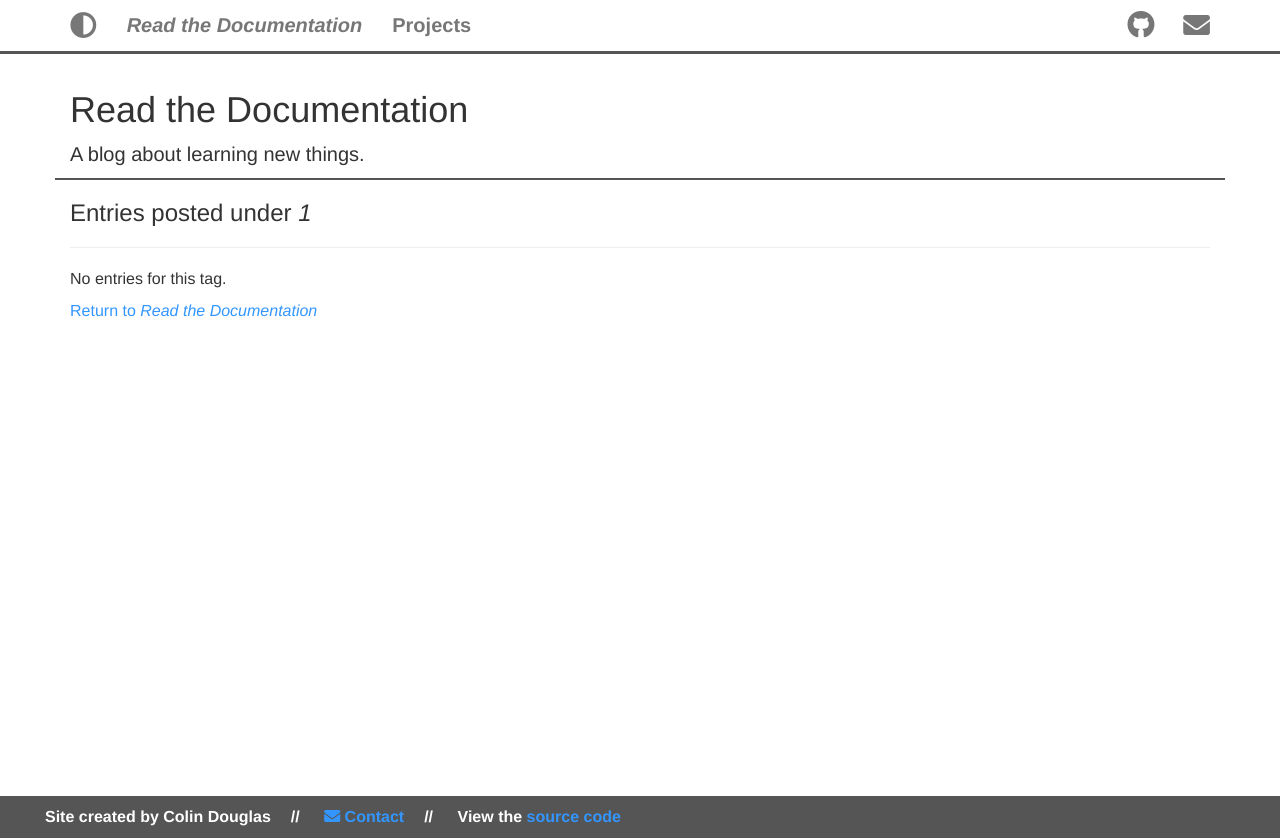
After one commit to cmdpdx/cdouglas.xyz, a Flask app: page /blog/tag/1 in a window 1280 px wide. The commit adds this page. Run offline with Flask 2, Linux system fonts and the light colour scheme; data that the repository does not hold is empty; some libraries are stand-ins or nearby versions.

Commit message:
added tag/<text> endpoint to list all tagged posts

```diff
--- a/cmd/blog/routes.py
+++ b/cmd/blog/routes.py
@@ -6,7 +6,7 @@ from flask import render_template, flash, redirect, url_for, request,\
 from flask_login import login_required, current_user
 
 from cmd import db
-from cmd.models import User, Post
+from cmd.models import User, Post, Tag
 from cmd.blog import bp
 from cmd.blog.forms import PostForm
 import cmd.blog.helpers
@@ -26,7 +26,7 @@ def main():
     next_url = None
     post.body = markdown(post.body)
     return render_template(
-        'blog/blog.html',
+        'blog/post.html',
         title=current_app.config['BLOG_TITLE'],
         description=current_app.config['BLOG_DESCRIPTION'],
         post=post,
@@ -47,7 +47,7 @@ def by_title(simple_title):
     next_url = get_next_url(post)
     post.body = markdown(post.body)
     return render_template(
-        'blog/blog.html',
+        'blog/post.html',
         title=current_app.config['BLOG_TITLE'],
         description=current_app.config['BLOG_DESCRIPTION'],
         post=post,
@@ -55,6 +55,16 @@ def by_title(simple_title):
         next_url=next_url
     )
 
+@bp.route('/tag/<tag_text>')
+def tag_search(tag_text):
+    tag = Tag.query.filter_by(text=tag_text).first()
+    if not tag:
+        tag = Tag(text=tag_text)
+    return render_template('blog/tag_search.html', title=tag.text, tag=tag)
+
+@bp.route('/posts')
+def all_posts():
+    pass
 
 @bp.route('/new_post', methods=['GET', 'POST'])
 @login_required
--- a/cmd/main/routes.py
+++ b/cmd/main/routes.py
@@ -6,6 +6,7 @@ from cmd.main import bp
 @bp.before_app_request
 def before_request():
     g.blog_title = current_app.config['BLOG_TITLE']
+    g.blog_description = current_app.config['BLOG_DESCRIPTION']
     g.contact_email = current_app.config['CONTACT_EMAIL']
 
 @bp.route('/')
--- a/cmd/static/styles/style.css
+++ b/cmd/static/styles/style.css
@@ -1,11 +1,16 @@
+:root {
+    --main-color: hsl(211, 100%, 60%);
+}
+
 html { height: 100%; }
 body {
     height: 100%;
     padding-top: 70px;
+    font-size: 12pt;
 }
 
 a:link, a:visited {
-    color: hsl(211, 100%, 60%);
+    color: var(--main-color);
     text-decoration: none;
 }
 
@@ -16,6 +21,14 @@ a:hover, a:active {
 
 code {
 
+}
+
+.label-info {
+    background: var(--main-color);
+}
+
+.label-link:hover {
+    text-decoration: none;
 }
 
 .navbar {
@@ -29,7 +42,8 @@ code {
 }
 
 #main {
-    min-height: 100%;
+    min-height: 95%;
+    margin-bottom: 2em;
 }
 
 .jumbotron {
@@ -71,9 +85,8 @@ code {
 }
 
 .footer div p {
-    margin: 10px;
+    margin: 5px;
     padding: 5px;
-    font-size: 1.25em;
     font-weight: bold;
 }
 
@@ -84,6 +97,17 @@ code {
 .footer-text {
     margin-left: 20px;
     margin-right: 20px;
+}
+
+.blog-title {
+    margin-bottom: 10px;
+    margin-top: 20px;
+}
+
+.timestamp {
+    color: #aaa;
+    border: 1px solid #aaa;
+    padding: 3px 6px;
 }
 
 .blog-header {
@@ -102,6 +126,16 @@ code {
     background-color: hsl(211, 100%, 97%);
 }
 
+.blog-post-summary {
+    padding: 10px;
+    padding-bottom: 50px;
+    border: 1px solid #fff;
+}
+
+.blog-post-summary:hover {
+    border: 1px solid #aaa;
+}
+
 .prev-next-buttons {
     padding: 10px;
 }
--- a/cmd/templates/base.html
+++ b/cmd/templates/base.html
@@ -42,7 +42,7 @@
                         <i class="fas fa-envelope fa-lg" title="Email" aria-hidden="true"></i>
                     </a></li>
                     {% if current_user.is_authenticated %}
-                    <li><a href="{{ url_for('auth.logout') }}"><b>***</b></a></li>
+                    <li><a href="{{ url_for('auth.logout') }}"><b><i class="fas fa-sign-out-alt fa-lg"></i></b></a></li>
                     {% endif %}
                 </ul>
             </div>
--- /dev/null
+++ b/cmd/templates/blog/blog_base.html
@@ -0,0 +1,17 @@
+{% extends 'base.html' %}
+
+{% block app_content %}
+    <div class="row blog-header">
+        <div class="col-xs-12">
+            <h1>{{ g.blog_title }}</h1>
+            <p>{{ g.blog_description }}
+            {% if current_user.is_authenticated %}
+            <a class="btn btn-default" href="{{ url_for('blog.new_post') }}">New post.</a>
+            {% endif %}
+            </p>
+        </div>
+    </div>
+
+    {% block blog_content %}{% endblock %}
+
+{% endblock %}
--- /dev/null
+++ b/cmd/templates/blog/tag_search.html
@@ -0,0 +1,24 @@
+{% extends 'blog/blog_base.html' %}
+
+{% block blog_content %}
+    <div class="row">
+        <div class="col-xs-12">
+            <h3>Entries posted under <em>{{ tag.text }}</em></h3>
+            {% if not tag.posts %}
+            <hr>
+            <p>No entries for this tag.</p>
+            <p><a href="{{ url_for('.main') }}">Return to <em>{{ g.blog_title }}</em></a></p>
+            {% else %}
+            {% for post in tag.posts %}
+            {% if post.public or (not post.public and current_user.is_authenticated) %}
+            <div class="blog-post-summary">
+                {% include 'blog/_post_title.html' %}
+                <hr>
+                <p>{{ post.body[:100] }}...</p>
+            </div>
+            {% endif %}
+            {% endfor %}
+            {% endif %}
+        </div>
+    </div>
+{% endblock %}
```
Also changed, not shown: cmd/templates/blog/_post_title.html (added, +32 -0 lines), cmd/templates/blog/blog.html (deleted, +0 -75 lines), cmd/templates/blog/post.html (added, +39 -0 lines), 1 other file.
